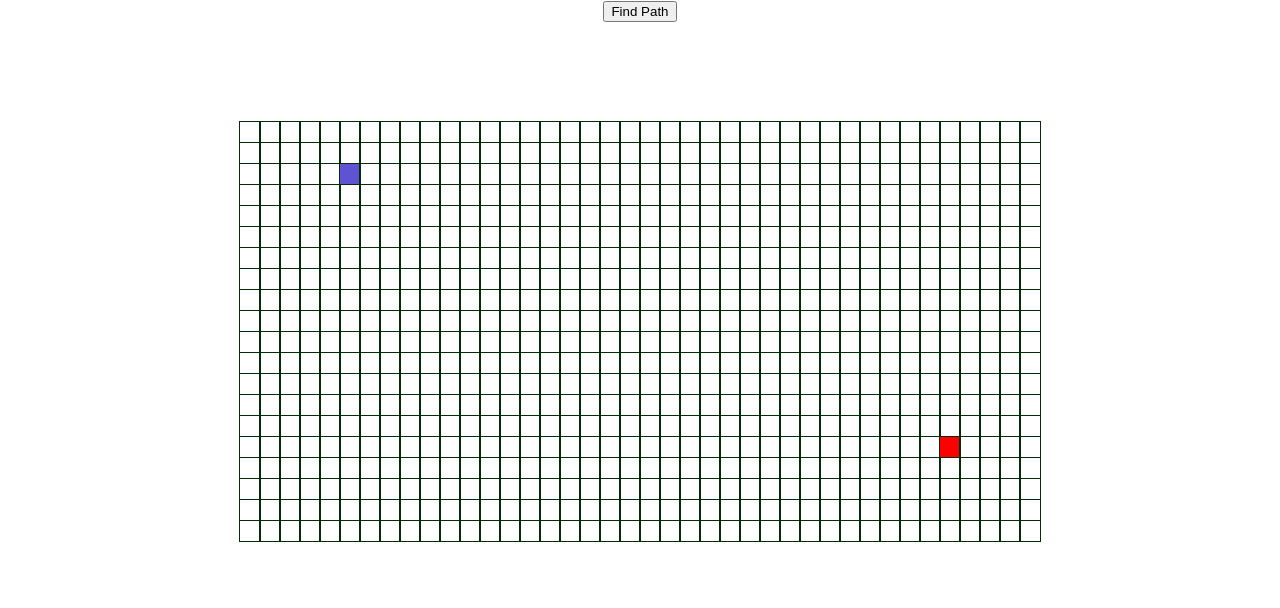
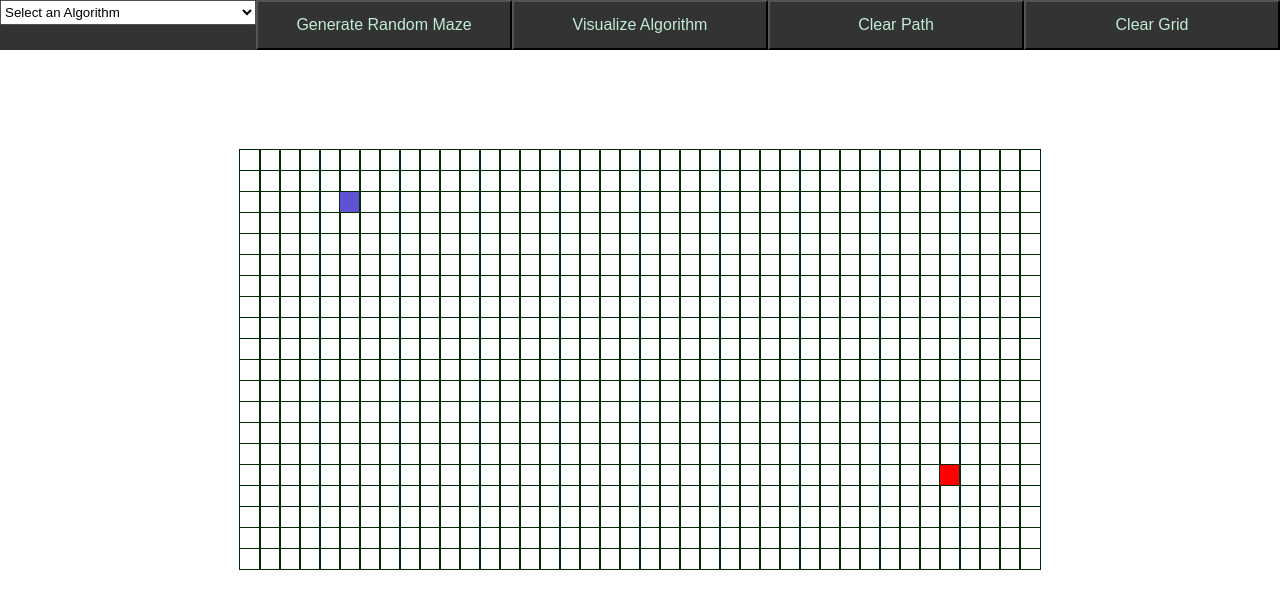
Before and after one commit to myiotuhris/pathfinding-app, a React (Create React App) app: page / in a window 1280 px wide. Shown: the top 608 px of the page. Built offline with nearby package versions, Linux system fonts and the light colour scheme.

Commit message:
navbar added

```diff
--- a/src/PathFinder/PathFinder.css
+++ b/src/PathFinder/PathFinder.css
@@ -2,3 +2,82 @@
     margin: 100px;
     border: black;
 }
+.navbar {
+    overflow: hidden;
+    background-color: #333;
+    font-family: Arial;
+  }
+
+  /* Links inside the navbar */
+  .navbar button {
+    float: left;
+    font-size: 16px;
+    background-color: #333;
+    color: rgb(195, 236, 214);
+    text-align: center;
+    padding: 14px 16px;
+    text-decoration: none;
+    margin: none;
+    width: 20%;
+  }
+
+  /* The dropdown container */
+  .dropdown {
+    float: left;
+    overflow: hidden;
+    height: 25px;
+    width: 20%;
+  }
+
+  /* Dropdown button */
+  .dropdown .dropbtn {
+    font-size: 16px;
+    border: none;
+    outline: none;
+    color: rgb(255, 255, 255);
+    padding: 14px 16px;
+    background-color: inherit;
+    font-family: inherit; /* Important for vertical align on mobile phones */
+
+    /* Important for vertical align on mobile phones */
+  }
+
+  /* Add a red background color to navbar links on hover */
+  .navbar button:hover, .dropdown:hover .dropbtn {
+    background-color: rgb(50, 110, 58);
+    color: white;
+
+  }
+
+  /* Dropdown content (hidden by default) */
+  .dropdown-content {
+    display: none;
+
+    position: absolute;
+    background-color: #f9f9f9;
+    min-width: 160px;
+    box-shadow: 0px 8px 16px 0px rgba(0,0,0,0.2);
+    z-index: 1;
+  }
+
+  /* Links inside the dropdown */
+  .dropdown-content button {
+    float: none;
+    font-size: 10 px;
+    background-color: white;
+    color: black;
+    /* padding: 12px 16px; */
+    text-decoration: none;
+    display: block;
+    text-align: left;
+  }
+
+  /* Add a grey background color to dropdown links on hover */
+  .dropdown-content a:hover {
+    background-color: rgb(196, 195, 195);
+  }
+
+  /* Show the dropdown menu on hover */
+  .dropdown:hover .dropdown-content {
+    display: block;
+  }
--- a/src/PathFinder/PathFinder.jsx
+++ b/src/PathFinder/PathFinder.jsx
@@ -19,6 +19,7 @@ export default class PathFinder extends Component {
           mouseIsPressed: false,
           grid:[],
           visualizing: false,
+          selectedAlgo: "Select An Algorithm",
       };
 
     }
@@ -44,14 +45,14 @@ export default class PathFinder extends Component {
         if (i === visitedNodesInOrder.length) {
           setTimeout(() => {
             this.animateShortestPath(nodesInShortestPathOrder);
-          }, 10 * i);
+          }, 15 * i);
           return;
         }
         setTimeout(() => {
           const node = visitedNodesInOrder[i];
           if(!node.isStart && !node.isFinish){document.getElementById(`node-${node.row}-${node.col}`).className =
             'node node-visited';}
-        }, 10 * i);
+        }, 15 * i);
       }
     }
 
@@ -61,11 +62,39 @@ export default class PathFinder extends Component {
           const node = nodesInShortestPathOrder[i];
           if(!node.isStart && !node.isFinish){document.getElementById(`node-${node.row}-${node.col}`).className =
             'node node-shortest-path';}
-        }, 5 * i);
+        }, 30 * i);
       }
       this.setState({visualizing:false});
     }
-
+    generateRandomMaze(){
+      this.resetGrid();
+      for (let row = 0; row < this.state.grid.length; row++) {
+        for (let col = 0; col < this.state.grid[0].length; col++) {
+          if (
+            !(
+              (row === START_ROW && col === START_COL) ||
+            (row === END_ROW && col === END_COL)
+            )
+          ) {
+            document.getElementById(`node-${row}-${col}`).className = "node";
+          }
+        }
+      }
+      let ngrid=this.state.grid.slice();
+      for (let row = 0; row < ngrid.length; row++) {
+        for (let col = 0; col < ngrid[0].length; col++) {
+          if (
+            (row === START_ROW && col === START_COL) ||
+            (row === END_ROW && col === END_COL)
+          )
+            continue;
+          if (Math.random() < 0.33) {
+            ngrid[row][col].isWall=true;
+          }
+        }
+      }
+      this.setState({grid: ngrid});
+    }
     visualizeBFS() {
       if(this.state.visualizing) return;
       this.setState({visualizing:true});
@@ -73,10 +102,6 @@ export default class PathFinder extends Component {
       const startNode = grid[START_ROW][START_COL];
       const finishNode = grid[END_ROW][END_COL];
       const visitedNodesInOrder = bfs(grid, startNode, finishNode);
-      // for(let i=0;i<visitedNodesInOrder.length;i++){
-      //   let temp=visitedNodesInOrder[i].prevNode;
-      //   console.log({temp});
-      // }
       const nodesInShortestPathOrder = getNodesInShortestPathOrder(finishNode);
       this.animateAlgo(visitedNodesInOrder, nodesInShortestPathOrder);
     }
@@ -100,13 +125,71 @@ export default class PathFinder extends Component {
       const nodesInShortestPathOrder = getNodesInShortestPathOrder(finishNode);
       this.animateAlgo(visitedNodesInOrder, nodesInShortestPathOrder);
     }
+    resetGrid(){
+      if(this.state.visualizing) return;
+      const newGrid=getInitGrid();
+      this.setState({grid:newGrid,visualizing:false,});
+    }
+    clearPath(){
+      if(this.state.visualizing) return;
+      for (let row = 0; row < this.state.grid.length; row++) {
+        for (let col = 0; col < this.state.grid[0].length; col++) {
+          if (
+            document.getElementById(`node-${row}-${col}`).className ===
+            "node node-shortest-path"
+          ) {
+            document.getElementById(`node-${row}-${col}`).className = "node";
+          }
+        }
+      }
+      const newGrid = getGridWithoutPath(this.state.grid);
+      this.setState({
+        grid: newGrid,
+      });
+    }
+    visualize(){
+      const text=document.getElementById("algo-options").value;
+      this.setState({selectedAlgo:text});
+      if(text==="bfs"){this.visualizeBFS();}
+      if(text==="dfs"){this.visualizeDFS();}
+      if(text==="djikstra"){this.visualizeDjikstra();}
+
+    }
     render(){
         const grid=this.state.grid;
         const mousePress=this.state.mouseIsPressed;
 
         return(
             <>
-            <button onClick={()=>this.visualizeDjikstra()}>Find Path</button>
+
+            <div class="navbar">
+            <select id="algo-options" class="dropdown dropbtn">
+              <option value="null" selected>Select an Algorithm</option>
+              <option value="bfs">Breadth First Search</option>
+              <option value="dfs">Depth First Search</option>
+              <option value="djikstra">Djikstra Algorithm</option>
+
+            </select>
+              {/* <div class="dropdown">
+                <button class="dropbtn"
+                data-toggle="dropdown"
+                aria-haspopup="true"
+                  aria-expanded="false">
+                  Algorithms
+
+                  <i class="fa fa-caret-down"></i>
+                </button>
+                <div class="dropdown-content">
+                  <button>Djikstra Algorithm</button>
+                  <button>Breadth First Search</button>
+                  <button>Depth First Search</button>
+                </div>
+              </div> */}
+              <button onClick={()=>this.generateRandomMaze()}>Generate Random Maze</button>
+              <button onClick={()=>this.visualize()}>Visualize Algorithm</button>
+              <button onClick={()=>this.clearPath()}>Clear Path</button>
+              <button  onClick={()=>this.resetGrid()}>Clear Grid</button>
+            </div>
             <div className='board'>
             {grid.map((row, rowIdx) => {
             return (
@@ -179,3 +262,19 @@ const getNewGrid=(grid,row,col)=>{
 
 
 };
+const getGridWithoutPath = (grid) => {
+  let newGrid = grid.slice();
+  for (let row of grid) {
+    for (let node of row) {
+      let newNode = {
+        ...node,
+        distance: Infinity,
+        isVisited: false,
+        isShortest: false,
+        prevNode: null,
+      };
+      newGrid[node.row][node.col] = newNode;
+    }
+  }
+  return newGrid;
+};
```
